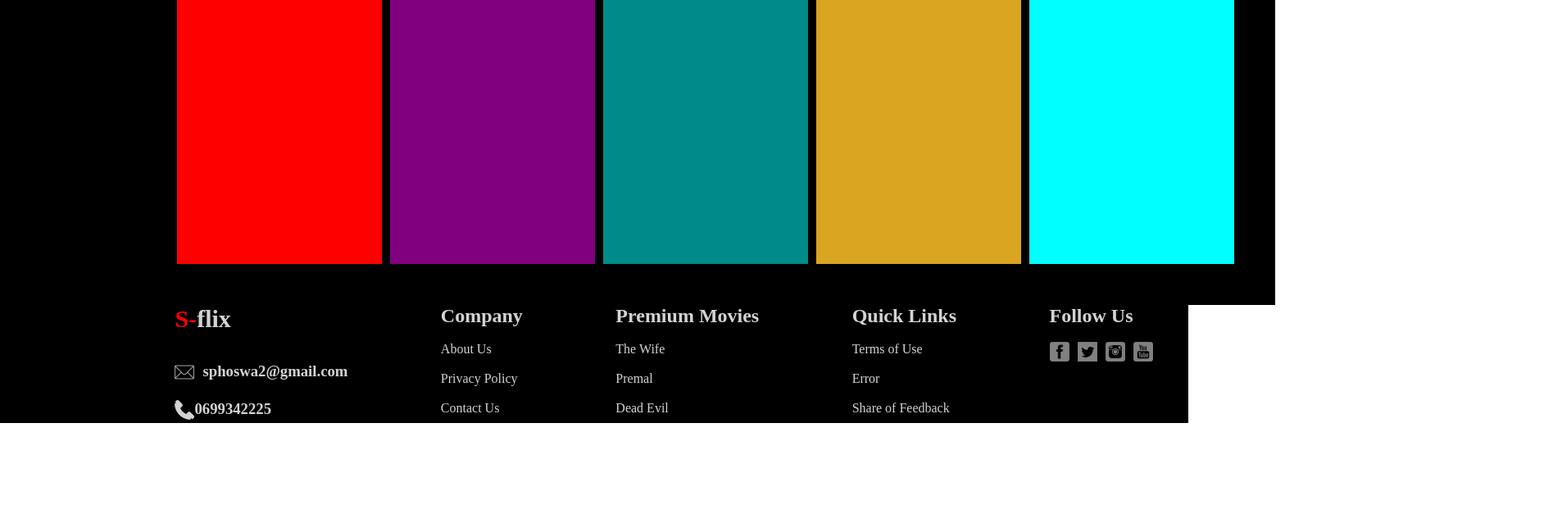
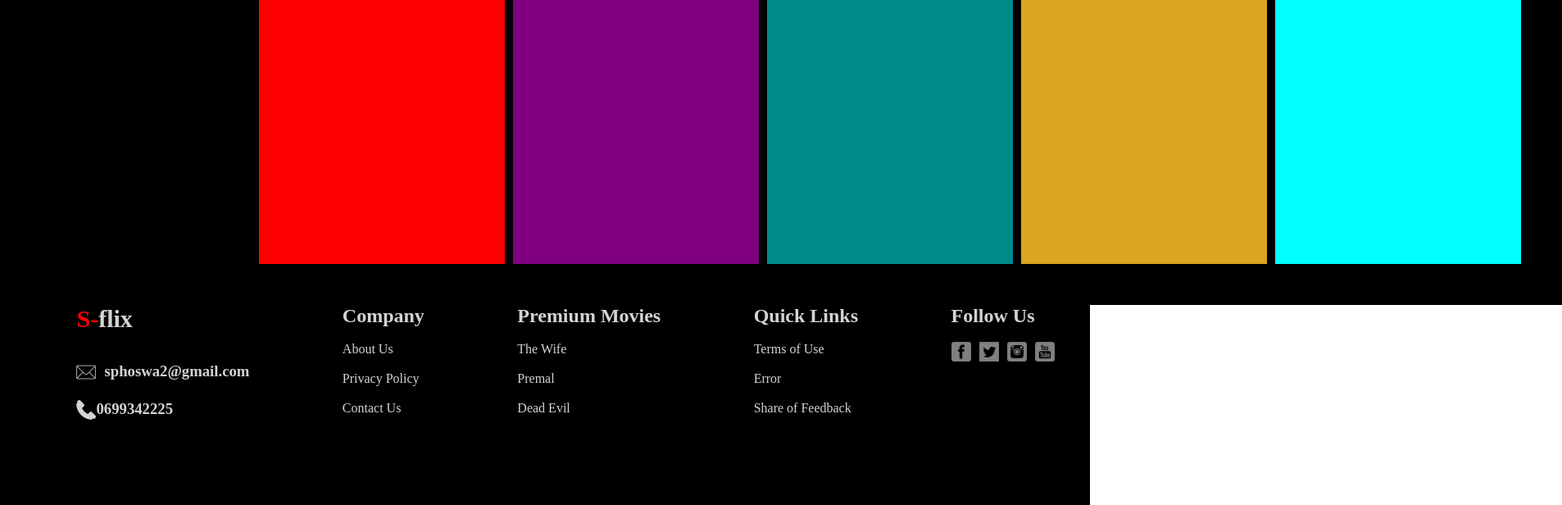
Before and after one commit to Qhathizwe/S-flix, a React (Vite) app: page / in a window 1280 px wide. Shown: the part 2178-2794 px from the top of the page at 82% size, 1906 px wide, since content can reach past the window. Before the commit the page ends 2694 px from the top, so only its background shows below. Built offline with nearby package versions, Linux system fonts and the light colour scheme.

Commit message:
size alterations

```diff
--- a/src/components/footer/Footer.module.css
+++ b/src/components/footer/Footer.module.css
@@ -4,10 +4,11 @@
     color:lightgray;
     display:flex;
     gap: 70px;
-    padding-left:170px;
+    padding-left:50px;
     width: 100%;
     display: flex;
     justify-content: space-evenly;
+    padding-bottom: 100px;
 }
 .logo
 {
--- a/src/components/main/SelectGenre/SelectGenre.module.css
+++ b/src/components/main/SelectGenre/SelectGenre.module.css
@@ -1,13 +1,13 @@
 .SelectGenre
 {
     display:inline-flex;
-    justify-content: space-between;
+
     padding: 50px;
     background-color: black;
 }
 .Genres
 {
-    padding-left: 50px;
+    padding-left: 150px;
     display: inline-flex;
     gap: 10px;
 }
@@ -15,7 +15,7 @@
 {
     padding-top: 50px;
     padding-left: 50px;
-    width: 200px;
+    width: 250px;
     height: 400px;
     min-height: 100px;
     color: white;
@@ -27,7 +27,7 @@
 {
  padding-top: 50px;
  padding-left: 50px;
- width: 200px;
+ width: 250px;
  height: 400px;
  min-height: 100px;
  color: white;
@@ -38,7 +38,7 @@
 {
 padding-top: 50px;
 padding-left: 50px;
-width: 200px;
+width: 250px;
 height: 400px;
 min-height: 100px;
 color: white;
@@ -49,7 +49,7 @@ background-color: darkcyan;
 {
 padding-top: 50px;
 padding-left: 50px;
-width: 200px;
+width: 250px;
 height: 400px;
 min-height: 100px;
 color: white;
@@ -59,7 +59,7 @@ background-color: goldenrod;
 {
 padding-top: 50px;
 padding-left: 50px;
-width: 200px;
+width: 250px;
 height: 400px;
 color: white;
 background-color: aqua;
--- a/src/components/main/latestRelease/latestRelease.tsx
+++ b/src/components/main/latestRelease/latestRelease.tsx
@@ -16,7 +16,7 @@ export const LatestRelease = () => {
     </ContentContainer>
 
     <PicsContainer>
-    <img src={American_fiction} style={{minHeight:'100px', minWidth:'100px'}} />
+    <img src={American_fiction}  />
     <img src={A_Quiet_place} />
     <img src={jurassic_park}  />
     <img src= {the_creator} />
```
Also changed, not shown: src/components/Hero/Hero.module.css (line endings or trailing spaces).
